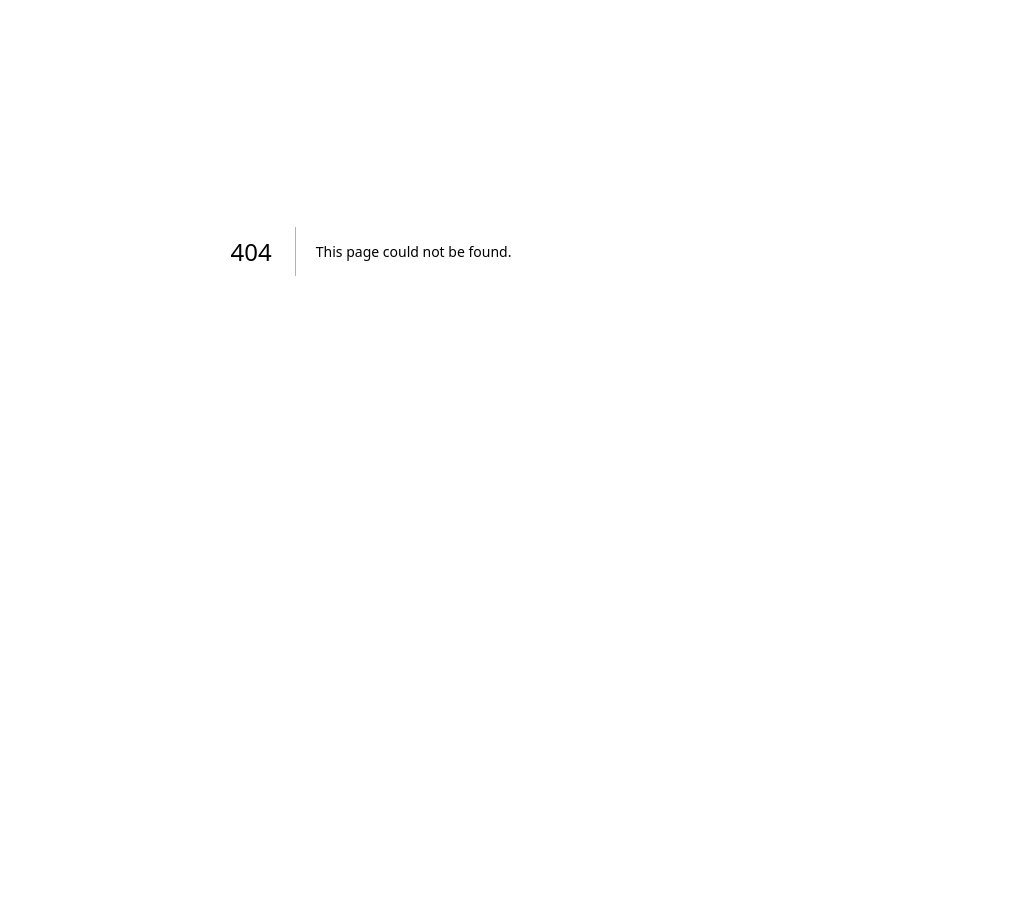
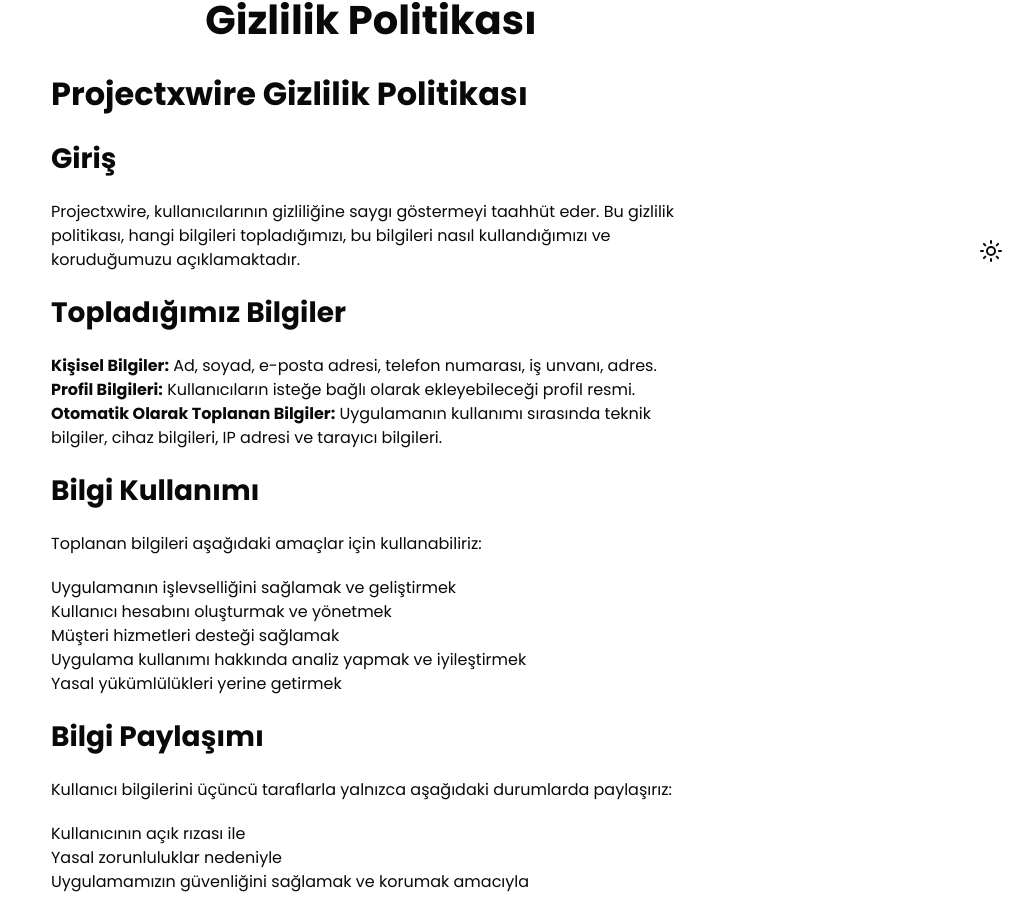
Before and after one commit to hasansisik/Projectxwire-web, a Next.js app: page /politcy/privacy in a window 1280 px wide. Before the commit this address had no page. Shown: the part 149-1068 px from the top of the page, without its empty margins (269-1280 px from the left). Before the commit the page ends 800 px from the top, so only its background shows below. Built offline with nearby package versions, Linux system fonts and the light colour scheme.

Commit message:
chore: Update project name to "Projectxwire"

```diff
--- /dev/null
+++ b/app/politcy/cookie/page.tsx
@@ -0,0 +1,26 @@
+export default function PrivacyPolicy() {
+  return (
+    <>
+      <h1 className="text-center">Çerez Politikası</h1>
+      <h2>Projectxwire Çerez Politikası</h2>
+      <h3>Çerezlerin Kullanımı</h3>
+      <p>
+        Projectxwire, kullanıcı deneyimini geliştirmek için çerezler ve benzeri teknolojiler kullanır. Çerezler, uygulamanın nasıl kullanıldığını anlamamıza ve hizmetlerimizi optimize etmemize yardımcı olur.
+      </p>
+      <h3>Çerez Türleri</h3>
+      <ul>
+        <li><strong>Zorunlu Çerezler:</strong> Uygulamanın temel işlevselliğini sağlamak için gereklidir.</li>
+        <li><strong>Analitik Çerezler:</strong> Kullanıcıların uygulamayı nasıl kullandığını analiz etmemize olanak tanır.</li>
+        <li><strong>İşlevsel Çerezler:</strong> Kullanıcı tercihlerini hatırlayarak daha kişiselleştirilmiş bir deneyim sunar.</li>
+      </ul>
+      <h3>Çerez Yönetimi</h3>
+      <p>
+        Kullanıcılar, çerez ayarlarını tarayıcı veya cihaz ayarlarından değiştirebilir. Ancak, çerezlerin devre dışı bırakılması, uygulamanın bazı işlevlerinin sınırlı olmasına neden olabilir.
+      </p>
+      <h3>Çerez Politikası Değişiklikleri</h3>
+      <p>
+        Çerez politikamızı zaman zaman güncelleyebiliriz. Güncellemeler bu sayfada yayınlanacaktır.
+      </p>
+    </>
+  );
+}
--- /dev/null
+++ b/app/politcy/layout.tsx
@@ -0,0 +1,29 @@
+import type { Metadata } from "next";
+import "../globals.css";
+import { Toaster } from "@/components/ui/toaster";
+import { Navbar } from "@/components/blog/Navbar";
+import { Footer } from "@/components/blog/Footer";
+import { LightDarkToggle } from "@/components/ui/light-dark-toggle";
+
+export const metadata: Metadata = {
+  title: "Projectxwire",
+  description: "Şantiye Yönetim Sistemi",
+};
+
+export default function RootLayout({
+  children,
+}: Readonly<{
+  children: React.ReactNode;
+}>) {
+  return (
+    <div>
+      <Navbar />
+      <div className="flex flex-col gap-5 sm:px-80">
+        {children}
+      </div>
+      <Toaster />
+      <Footer />
+      <LightDarkToggle className="fixed top-[calc(50%-12px)] right-2" />
+    </div>
+  );
+}
--- /dev/null
+++ b/app/politcy/privacy/page.tsx
@@ -0,0 +1,50 @@
+export default function PrivacyPolicy() {
+  return (
+    <>
+      <h1 className="text-center">Gizlilik Politikası</h1>
+      <h2>Projectxwire Gizlilik Politikası</h2>
+      <h3>Giriş</h3>
+      <p>
+        Projectxwire, kullanıcılarının gizliliğine saygı göstermeyi taahhüt eder. Bu gizlilik politikası, hangi bilgileri topladığımızı, bu bilgileri nasıl kullandığımızı ve koruduğumuzu açıklamaktadır.
+      </p>
+      <h3>Topladığımız Bilgiler</h3>
+      <p>
+        <strong>Kişisel Bilgiler:</strong> Ad, soyad, e-posta adresi, telefon numarası, iş unvanı, adres.<br />
+        <strong>Profil Bilgileri:</strong> Kullanıcıların isteğe bağlı olarak ekleyebileceği profil resmi.<br />
+        <strong>Otomatik Olarak Toplanan Bilgiler:</strong> Uygulamanın kullanımı sırasında teknik bilgiler, cihaz bilgileri, IP adresi ve tarayıcı bilgileri.
+      </p>
+      <h3>Bilgi Kullanımı</h3>
+      <p>
+        Toplanan bilgileri aşağıdaki amaçlar için kullanabiliriz:
+      </p>
+      <ul>
+        <li>Uygulamanın işlevselliğini sağlamak ve geliştirmek</li>
+        <li>Kullanıcı hesabını oluşturmak ve yönetmek</li>
+        <li>Müşteri hizmetleri desteği sağlamak</li>
+        <li>Uygulama kullanımı hakkında analiz yapmak ve iyileştirmek</li>
+        <li>Yasal yükümlülükleri yerine getirmek</li>
+      </ul>
+      <h3>Bilgi Paylaşımı</h3>
+      <p>
+        Kullanıcı bilgilerini üçüncü taraflarla yalnızca aşağıdaki durumlarda paylaşırız:
+      </p>
+      <ul>
+        <li>Kullanıcının açık rızası ile</li>
+        <li>Yasal zorunluluklar nedeniyle</li>
+        <li>Uygulamamızın güvenliğini sağlamak ve korumak amacıyla</li>
+      </ul>
+      <h3>Veri Güvenliği</h3>
+      <p>
+        Kullanıcı verilerini korumak için teknik ve idari önlemler alıyoruz. Veri güvenliği konusunda endüstri standartlarını izler ve uygun güvenlik protokollerini uygularız.
+      </p>
+      <h3>Kullanıcı Hakları</h3>
+      <p>
+        Kullanıcılar, kişisel verilerine erişme, bunları düzeltme, silme veya işlemenin durdurulmasını talep etme hakkına sahiptir. Bu haklardan yararlanmak için bizimle iletişime geçebilirsiniz.
+      </p>
+      <h3>Gizlilik Politikasındaki Değişiklikler</h3>
+      <p>
+        Bu gizlilik politikası, yasal veya iş gereksinimlerine uygun olarak güncellenebilir. Herhangi bir değişiklik durumunda, güncellenen politikayı bu sayfada yayınlayacağız.
+      </p>
+    </>
+  );
+}
--- /dev/null
+++ b/app/politcy/terms/page.tsx
@@ -0,0 +1,35 @@
+
+export default function PrivacyPolicy() {
+  return (
+    <>
+      <h1 className="text-center">Kullanım Koşulları</h1>
+      <h2>Projectxwire Kullanım Koşulları</h2>
+      <h3>Giriş</h3>
+      <p>
+        Projectxwirea hoş geldiniz. Uygulamayı kullanarak bu kullanım koşullarını kabul etmiş olursunuz.
+      </p>
+      <h3>Hesap Oluşturma</h3>
+      <p>
+        Uygulamayı kullanmak için geçerli bir e-posta adresi ve diğer gerekli bilgilerle bir hesap oluşturmanız gerekmektedir. Kullanıcılar, hesaplarının gizliliğinden ve güvenliğinden sorumludur.
+      </p>
+      <h3>Kullanım Kısıtlamaları</h3>
+      <ul>
+        <li>Uygulamayı yalnızca yasal amaçlarla kullanmalısınız.</li>
+        <li>Diğer kullanıcıların gizliliğine saygı göstermelisiniz.</li>
+        <li>Herhangi bir kötü amaçlı yazılım, virüs veya zararlı içerik yaymamayı taahhüt edersiniz.</li>
+      </ul>
+      <h3>Fikri Mülkiyet</h3>
+      <p>
+        Uygulamadaki tüm içerik, tasarım, yazılım ve diğer malzemeler Projectxwireın mülkiyetindedir. İçerik, sadece izin verilen şekillerde kullanılabilir.
+      </p>
+      <h3>Sorumluluk Reddi</h3>
+      <p>
+        Uygulamanın kesintisiz, hatasız veya tamamen güvenli olacağını garanti etmiyoruz. Projectxwire, herhangi bir veri kaybı veya zarardan sorumlu tutulamaz.
+      </p>
+      <h3>Kullanım Koşullarındaki Değişiklikler</h3>
+      <p>
+        Bu kullanım koşulları, herhangi bir zamanda önceden bildirimde bulunmaksızın güncellenebilir. Kullanıcılar, bu koşulları düzenli olarak gözden geçirmelidir.
+      </p>
+    </>
+  );
+}
--- a/components/blog/Footer.tsx
+++ b/components/blog/Footer.tsx
@@ -29,8 +29,11 @@
   }, []);
 
   const navigation = ["Anasayfa"];
-  const legal = ["Gizlilik Politikası", "Kullanım Koşulları", "İletişim"];
-  return (
+const legal = [
+  { name: "Gizlilik Politikası", href: "/politcy/privacy" },
+  { name: "Kullanım Koşulları", href: "/politcy/terms" },
+  { name: "Çerez Politikası", href: "/politcy/cookie" },
+];  return (
   <div className="relative">
     <Container>
       <div className="grid max-w-screen-xl grid-cols-1 gap-10 pt-10 mx-auto mt-5 border-t border-gray-100 dark:border-trueGray-700 lg:grid-cols-5">
@@ -41,9 +44,7 @@
               className="flex items-center space-x-2 text-2xl font-medium text-orange-600 dark:text-gray-100"
             >
               <Image
-                  src={
-                    isDarkMode ? "/img/logo-white.png" : "/img/logo-black.png"
-                  }
+                src={isDarkMode ? "/img/logo-white.png" : "/img/logo-black.png"}
                 width="240"
                 height="75"
                 alt="Projectxwire"
@@ -92,10 +93,10 @@
             {legal.map((item, index) => (
               <Link
                 key={index}
-                  href="/"
+                href={item.href}
                 className="w-full px-4 py-2 text-gray-500 rounded-md dark:text-gray-300 hover:text-blue-500 focus:text-blue-500 focus:bg-blue-100 focus:outline-none dark:focus:bg-trueGray-700"
               >
-                  {item}
+                {item.name}
               </Link>
             ))}
           </div>
```
Lines whose indentation alone changed are shown as unchanged.
